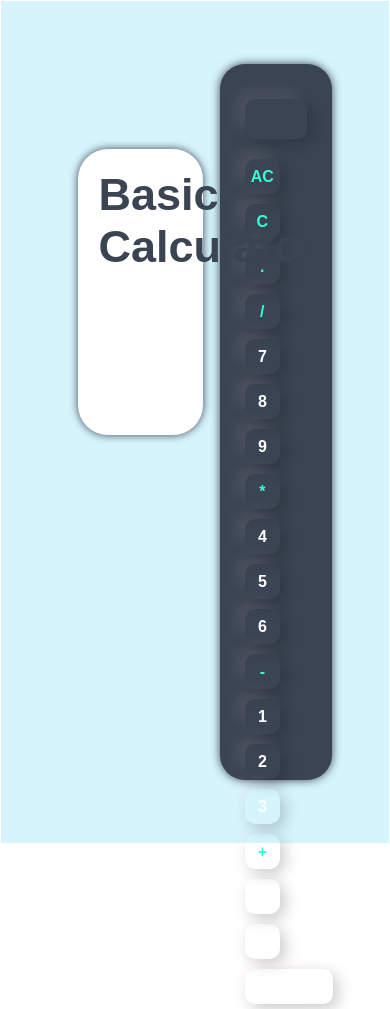
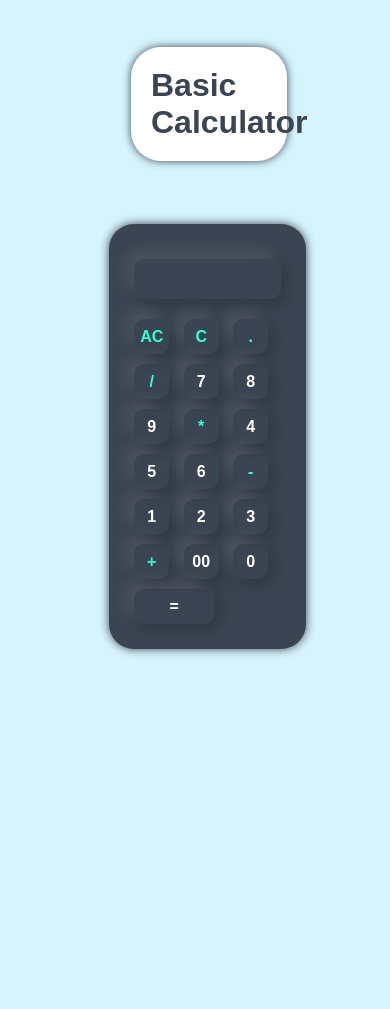
Before and after one commit to MujaheedAliKhan/BASIC-PROJECTS, a plain HTML site: page BASIC-CALCULATOR/index.html in a window 390 px wide. After the commit the page ends 844 px from the top, so only its background shows below. Drawn offline with Linux system fonts and the light colour scheme; files whose address does not match are found by name.

Commit message:
Added Changes in Css file

```diff
--- a/BASIC-CALCULATOR/index.html
+++ b/BASIC-CALCULATOR/index.html
@@ -20,30 +20,28 @@
                         <input type="button" value="C" onclick="display.value = display.value.toString().slice(0,-1)" class="operator">
                         <input type="button" value="." onclick="display.value += '.'" class="operator">
                         <input type="button" value="/" onclick="display.value += '/'" class="operator">
-                    </div>
 
-                    <div>
+
+
                         <input type="button" value="7" onclick="display.value += '7'">
                         <input type="button" value="8" onclick="display.value += '8'">
                         <input type="button" value="9" onclick="display.value += '9'">
                         <input type="button" value="*" onclick="display.value += '*'" class="operator">
-                    </div>
 
-                    <div>
+
+
                         <input type="button" value="4" onclick="display.value += '4'">
                         <input type="button" value="5" onclick="display.value += '5'">
                         <input type="button" value="6" onclick="display.value += '6'">
                         <input type="button" value="-" onclick="display.value += '-'" class="operator">
-                    </div>
 
-                    <div>
+
+
                         <input type="button" value="1" onclick="display.value += '1'">
                         <input type="button" value="2" onclick="display.value += '2'">
                         <input type="button" value="3" onclick="display.value += '3'">
                         <input type="button" value="+" onclick="display.value += '+'" class="operator">
-                    </div>
 
-                    <div>
                         <input type="button" value="00" onclick="display.value += '00'">
                         <input type="button" value="0" onclick="display.value += '0'">
                         <input type="button" value="=" id="equal" onclick="display.value = eval(display.value)">
--- a/BASIC-CALCULATOR/style.css
+++ b/BASIC-CALCULATOR/style.css
@@ -4,17 +4,22 @@
     box-sizing: border-box;
     font-family: sans-serif;
 }
+body{
+    background-color:#d6f4fc;
+    height: 100%;
+    width: 100%;
+}
 .container{
-    height: 100vh;
-    width: 100%;
-    border: 1px solid white;
+    /* border: 1px solid white; */
     display: flex;
+    /* flex-wrap: wrap */
     justify-content: center;
     align-items: center;
-    background-color:#d6f4fc;
 }
+
 .sub-container{
     display: flex;
+    /* flex-wrap: wrap; */
     justify-content: space-around;
     height: 85%;
     width: 80%;
@@ -25,18 +30,20 @@
     font-weight: 600;
     color: #3a4452;
     position: relative;
-    top: 85px;
-    left: 20px;
-    height: 40%;
-    width: 40%;
+    margin-top: 15%;
+    left: 30px;
+    height: 35%;
+    width: 35%;
     padding: 20px;
     border-radius: 30px;
     background-color: #fff;
     box-shadow: 0 0 8px #3a4452;
 }
 .calculator{
-    height: 100%;
-    width: 36%;
+    margin-top: 5%;
+    height: 85%;
+    width: 30%;
+    /* flex-wrap: wrap; */
     background-color:#3a4452;
     padding: 20px;
     border-radius: 25px;
@@ -69,6 +76,7 @@ form .display input{
     font-weight: 600;
     color: #fff;
     cursor: pointer;
+    /* display: flex; */
     margin: 5px;
     border-radius: 10px;
 }
@@ -83,3 +91,30 @@ form #equal{
 form input.operator{
     color: #33ffd8;
 }
+
+@media only screen and (max-width: 478px) {
+   .container{
+    flex-direction: column;
+   }
+    .sub-container{
+        flex-direction: column;
+        align-items: center;
+        justify-content: center;
+        gap:3rem;
+   }
+   .sub-container p{
+        /* margin-bottom: 0.2rem; */
+        margin-right: 2rem;
+        width: 50%;
+        height:15%;
+        font-size: 2rem;
+   }
+   .calculator{
+        width: 63%;
+        height: 48%;
+        margin-left: 8%;
+   }
+   form #equal{
+        width: 5rem;
+   }
+}
```
